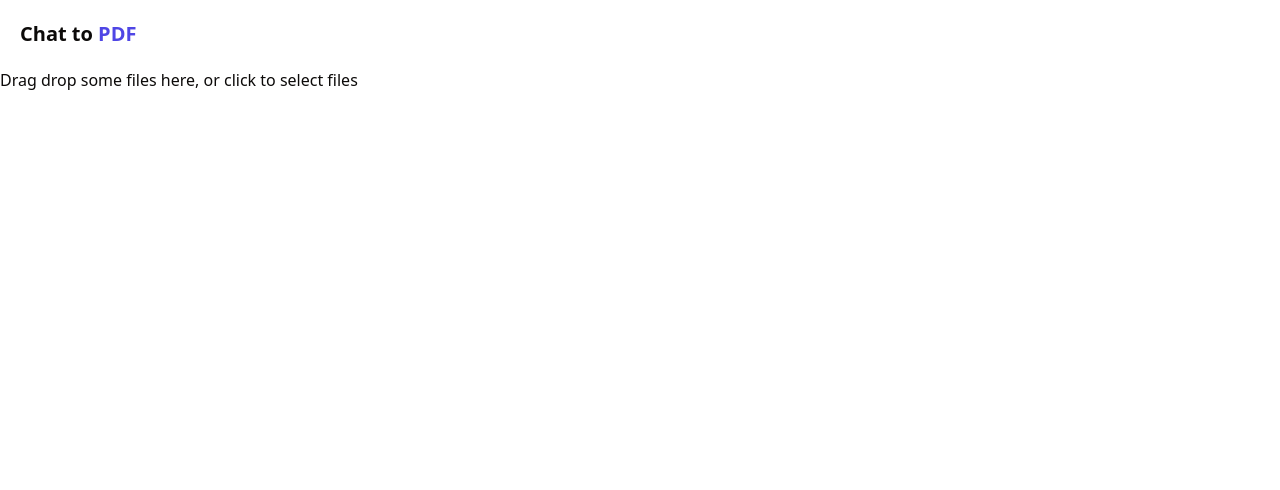
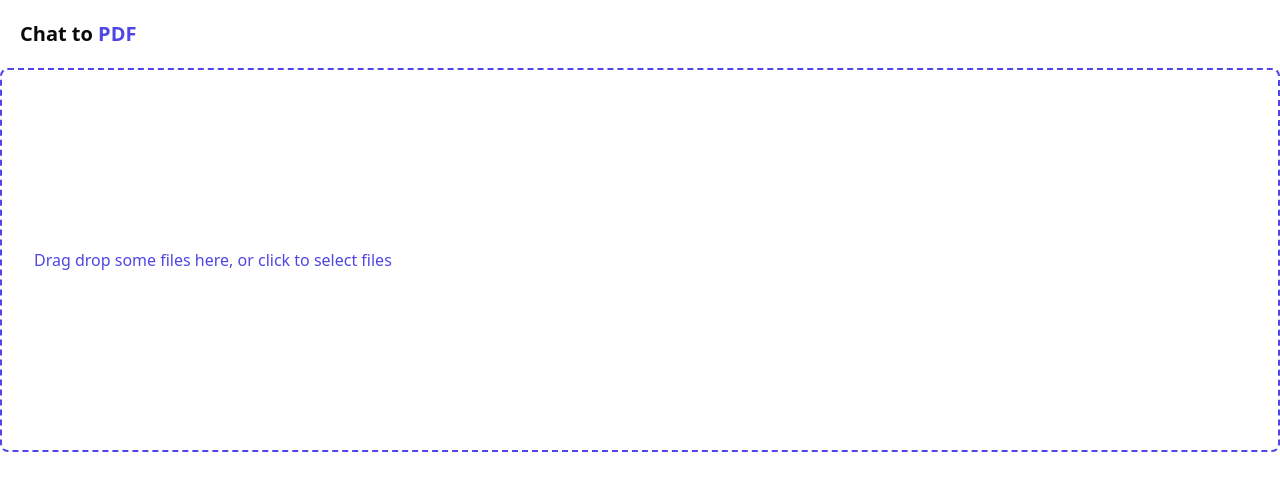
Before and after one commit to AbdurahmanAb/Full-Stack-Developer-AI-SaaS-Challenge, a Next.js app: page /dashboard/upload in a window 1280 px wide. Shown: the top 490 px of the page. Built offline with nearby package versions, Linux system fonts and the light colour scheme; no server answers.

Commit message:
day 2 implementing clerk and react drop zone

```diff
--- a/src/components/FileUploader.tsx
+++ b/src/components/FileUploader.tsx
@@ -4,10 +4,12 @@ import { useDropzone } from "react-dropzone";
 const FileUploader = () => {
   const onDrop = useCallback((acceptedFiles:File[]) => {
     // Do something with the files
+    console.log(acceptedFiles);
+
   }, []);
   const { getRootProps, getInputProps, isDragActive } = useDropzone({ onDrop });
   return (
-    <div {...getRootProps()}>
+    <div {...getRootProps()} className="p-8 border-indigo-600 text-indigo-600 border-2 border-dashed rounded-lg h-96 flex items-center">
       <input {...getInputProps()} />
       {
         isDragActive ?
```
